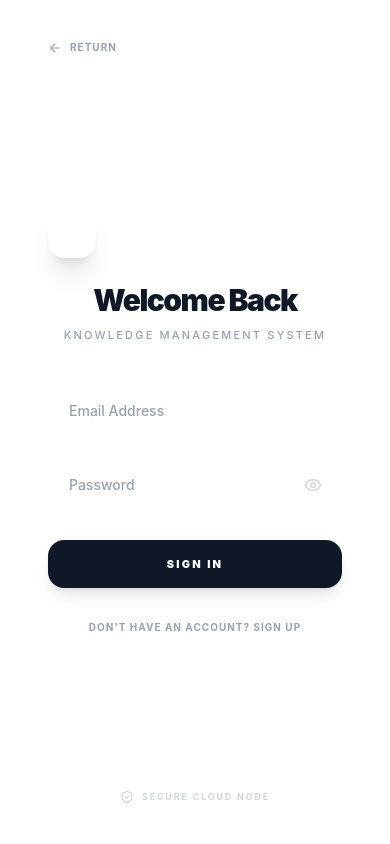
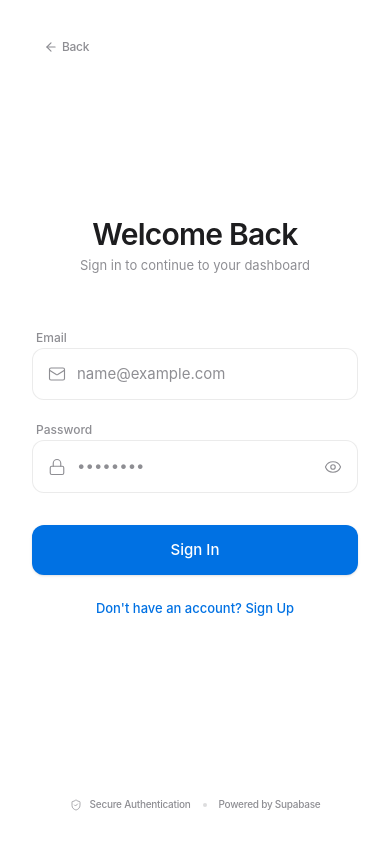
Before and after one commit to Mr-Savat/Conversational-AI-Knowledge-System, a React (Vite) app: page /admin in a window 390 px wide. Both pictures are taken after a click on the button 373 px from the left and 39 px from the top of the page. Built offline with nearby package versions, Linux system fonts and the light colour scheme.

Commit message:
(developUpdateUI): update style page sign in style iphone

```diff
--- a/src/index.css
+++ b/src/index.css
@@ -406,6 +406,17 @@
   }
 }
 
+/* Shake animation for error feedback */
+@keyframes shake {
+  0%, 100% { transform: translateX(0); }
+  25% { transform: translateX(-4px); }
+  75% { transform: translateX(4px); }
+}
+
+.animate-shake {
+  animation: shake 0.3s cubic-bezier(0.36, 0.07, 0.19, 0.97) both;
+}
+
 .animate-bounce {
   animation: bounce 1.4s infinite ease-in-out both;
 }
--- a/src/pages/admin/AdminLoginPage.jsx
+++ b/src/pages/admin/AdminLoginPage.jsx
@@ -1,6 +1,6 @@
 import { useState, useEffect } from 'react';
 import { useNavigate } from 'react-router-dom';
-import { Brain, Eye, EyeOff, ArrowLeft, Mail, Lock, User, ShieldCheck } from 'lucide-react';
+import { Eye, EyeOff, ArrowLeft, Mail, Lock, User, ShieldCheck, Sparkles } from 'lucide-react';
 import MetaBalls from '../../components/MetaBalls';
 import { useAdminStore } from '../../store/adminStore';
 
@@ -36,86 +36,123 @@ export default function AdminLoginPage() {
   };
 
   return (
-    <div className="h-screen w-full grid grid-cols-1 md:grid-cols-2 overflow-hidden bg-white select-none">
+    <div className="h-screen w-full grid grid-cols-1 md:grid-cols-2 overflow-hidden bg-white dark:bg-black select-none">
 
-      {/* ── LEFT PANEL — 50% Simple Form ── */}
-      <div className="flex flex-col h-full px-12 lg:px-20 py-10 relative bg-white">
+      {/* ── LEFT PANEL — iPhone Style Login Form ── */}
+      <div className="flex flex-col h-full px-8 lg:px-16 py-8 relative bg-white dark:bg-black">
 
-        {/* Back Link */}
+        {/* Back Link - iPhone Style */}
     <button
   onClick={() => navigate('/')}
-          className="flex items-center gap-2 text-[10px] font-bold uppercase tracking-widest text-gray-400 hover:text-admin-800 transition-all duration-300"
+  className="
+    group flex items-center w-fit gap-1 px-3 py-1.5 cursor-pointer rounded-full
+    text-[12px] font-medium tracking-tight
+    text-[#8e8e93] dark:text-[#98989e]
+    hover:text-[#0071e3] dark:hover:text-[#409cff]
+    hover:bg-[#0071e3]/5 dark:hover:bg-[#0a84ff]/10
+    transition-all duration-300 ease-out
+    active:scale-95
+  "
 >
-          <ArrowLeft size={14} />
-          Return
+  <ArrowLeft
+    size={14}
+    className="transform group-hover:-translate-x-1 transition-transform duration-300 ease-out"
+  />
+  <span className="relative">
+    Back
+  </span>
 </button>
+        <div className="flex-1 flex flex-col justify-center max-w-md mx-auto w-full animate-fade-in">
 
-        <div className="flex-1 flex flex-col justify-center max-w-100 mx-auto w-full animate-in fade-in slide-in-from-bottom-2 duration-700">
-
-          <div className="mb-10 text-center md:text-left">
-             <div className="w-12 h-12 rounded-2xl bg-admin-800 flex items-center justify-center mb-6 shadow-xl shadow-admin-800/20">
-              <Brain size={24} className="text-white" strokeWidth={2} />
-            </div>
-            <h1 className="text-3xl font-black text-gray-900 tracking-tighter leading-tight">
-              {isSignUp ? 'Join the Console' : 'Welcome Back'}
+          {/* Logo & Title - iPhone Style */}
+          <div className="mb-12 text-center md:text-left">
+            <h1 className="text-3xl font-semibold text-[#1d1d1f] dark:text-white tracking-tight">
+              {isSignUp ? 'Create Account' : 'Welcome Back'}
             </h1>
-            <p className="text-[11px] font-medium text-gray-400 mt-2 uppercase tracking-[0.2em]">
-              Knowledge Management System
+            <p className="text-[13px] text-[#8e8e93] dark:text-[#98989e] mt-1">
+              {isSignUp ? 'Start managing your knowledge base' : 'Sign in to continue to your dashboard'}
             </p>
           </div>
 
-          <form onSubmit={handleSubmit} className="space-y-5">
+          <form onSubmit={handleSubmit} className="space-y-4">
             {isSignUp && (
               <div className="space-y-1">
+                <label className="text-[12px] font-medium text-[#8e8e93] dark:text-[#98989e] ml-1">
+                  Full Name
+                </label>
+                <div className="relative">
+                  <User size={18} className="absolute left-4 top-1/2 -translate-y-1/2 text-[#8e8e93]" strokeWidth={1.5} />
                   <input
                     type="text"
                     value={name}
                     onChange={(e) => setName(e.target.value)}
-                  placeholder="Full Name"
-                  className="w-full px-5 py-4 bg-admin-50 border border-transparent rounded-2xl focus:bg-white focus:border-admin-400 transition-all outline-none font-medium text-sm text-gray-900 placeholder:text-gray-400"
+                    placeholder="John Appleseed"
+                    className="w-full pl-11 pr-4 py-3.5 bg-white dark:bg-[#1c1c1e] border border-black/[0.08] dark:border-white/[0.08] rounded-xl focus:border-[#0071e3] dark:focus:border-[#0a84ff] focus:outline-none focus:ring-1 focus:ring-[#0071e3]/20 dark:focus:ring-[#0a84ff]/20 transition-all text-[15px] text-[#1d1d1f] dark:text-white placeholder:text-[#8e8e93]"
                   />
+                </div>
               </div>
             )}
 
             <div className="space-y-1">
+              <label className="text-[12px] font-medium text-[#8e8e93] dark:text-[#98989e] ml-1">
+                Email
+              </label>
+              <div className="relative">
+                <Mail size={18} className="absolute left-4 top-1/2 -translate-y-1/2 text-[#8e8e93]" strokeWidth={1.5} />
                 <input
                   type="email"
                   value={email}
                   onChange={(e) => setEmail(e.target.value)}
-                placeholder="Email Address"
-                className="w-full px-5 py-4 bg-admin-50 border border-transparent rounded-2xl focus:bg-white focus:border-admin-400 transition-all outline-none font-medium text-sm text-gray-900 placeholder:text-gray-400"
+                  placeholder="name@example.com"
+                  className="w-full pl-11 pr-4 py-3.5 bg-white dark:bg-[#1c1c1e] border border-black/[0.08] dark:border-white/[0.08] rounded-xl focus:border-[#0071e3] dark:focus:border-[#0a84ff] focus:outline-none focus:ring-1 focus:ring-[#0071e3]/20 dark:focus:ring-[#0a84ff]/20 transition-all text-[15px] text-[#1d1d1f] dark:text-white placeholder:text-[#8e8e93]"
                 />
               </div>
+            </div>
 
+            <div className="space-y-1">
+              <label className="text-[12px] font-medium text-[#8e8e93] dark:text-[#98989e] ml-1">
+                Password
+              </label>
               <div className="relative group">
+                <Lock size={18} className="absolute left-4 top-1/2 -translate-y-1/2 text-[#8e8e93]" strokeWidth={1.5} />
                 <input
                   type={showPassword ? 'text' : 'password'}
                   value={password}
                   onChange={(e) => setPassword(e.target.value)}
-                placeholder="Password"
-                className="w-full px-5 py-4 bg-admin-50 border border-transparent rounded-2xl focus:bg-white focus:border-admin-400 transition-all outline-none font-medium text-sm text-gray-900 placeholder:text-gray-400"
+                  placeholder="••••••••"
+                  className="w-full pl-11 pr-12 py-3.5 bg-white dark:bg-[#1c1c1e] border border-black/[0.08] dark:border-white/[0.08] rounded-xl focus:border-[#0071e3] dark:focus:border-[#0a84ff] focus:outline-none focus:ring-1 focus:ring-[#0071e3]/20 dark:focus:ring-[#0a84ff]/20 transition-all text-[15px] text-[#1d1d1f] dark:text-white placeholder:text-[#8e8e93]"
                 />
                 <button
                   type="button"
                   onClick={() => setShowPassword(!showPassword)}
-                className="absolute right-5 top-1/2 -translate-y-1/2 text-gray-300 hover:text-admin-800 transition-colors"
+                  className="absolute right-4 top-1/2 -translate-y-1/2 text-[#8e8e93] hover:text-[#0071e3] dark:hover:text-[#0a84ff] transition-colors"
                 >
-                {showPassword ? <EyeOff size={18} /> : <Eye size={18} />}
+                  {showPassword ? <EyeOff size={18} strokeWidth={1.5} /> : <Eye size={18} strokeWidth={1.5} />}
                 </button>
+              </div>
             </div>
 
             {authError && (
-              <p className="text-[11px] font-bold text-red-500 text-center bg-red-50 py-2 rounded-lg animate-pulse">
+              <div className="bg-red-50 dark:bg-red-950/30 border border-red-200 dark:border-red-800 rounded-xl p-3 animate-shake">
+                <p className="text-[12px] font-medium text-red-600 dark:text-red-400 text-center">
                   {authError}
                 </p>
+              </div>
             )}
 
             <button
               type="submit"
               disabled={isSubmitting}
-              className="w-full py-4 bg-gray-900 hover:bg-admin-800 text-white rounded-2xl font-black uppercase tracking-[0.2em] text-[11px] transition-all duration-300 shadow-lg hover:shadow-admin-800/20 disabled:opacity-50 active:scale-[0.98] mt-2"
+              className="w-full py-3.5 cursor-pointer bg-[#0071e3] hover:bg-[#0077ed] text-white rounded-xl font-medium text-[15px] transition-all active:scale-[0.98] disabled:opacity-50 disabled:cursor-not-allowed mt-4 shadow-sm"
             >
-              {isSubmitting ? 'Authenticating...' : isSignUp ? 'Register Account' : 'Sign In'}
+              {isSubmitting ? (
+                <span className="flex items-center justify-center gap-2">
+                  <span className="w-4 h-4 border-2 border-white/30 border-t-white rounded-full animate-spin" />
+                  {isSignUp ? 'Creating Account...' : 'Signing In...'}
+                </span>
+              ) : (
+                isSignUp ? 'Create Account' : 'Sign In'
+              )}
             </button>
           </form>
 
@@ -124,40 +161,36 @@ export default function AdminLoginPage() {
               setIsSignUp(!isSignUp);
               useAdminStore.getState().authError = null;
             }}
-            className="mt-8 text-[10px] font-bold uppercase tracking-widest text-gray-400 hover:text-admin-800 transition-colors text-center"
+            className="mt-6 text-[13px] cursor-pointer font-medium text-[#0071e3] dark:text-[#0a84ff] hover:opacity-80 transition-colors text-center"
           >
-            {isSignUp ? 'Already have an account? Log In' : "Don't have an account? Sign Up"}
+            {isSignUp ? 'Already have an account? Sign In' : "Don't have an account? Sign Up"}
           </button>
         </div>
 
-        <div className="flex items-center gap-2 text-gray-300 justify-center">
-          <ShieldCheck size={14} />
-          <span className="text-[9px] font-bold uppercase tracking-[0.2em]">Secure Cloud Node</span>
+        {/* Footer - iPhone Style */}
+        <div className="flex items-center justify-center gap-2 text-[#8e8e93] dark:text-[#98989e] mt-6">
+          <ShieldCheck size={12} strokeWidth={1.5} />
+          <span className="text-[10px] font-medium tracking-tight">Secure Authentication</span>
+          <span className="w-1 h-1 rounded-full bg-[#8e8e93]/30 mx-1" />
+          <span className="text-[10px] font-medium tracking-tight">Powered by Supabase</span>
         </div>
       </div>
 
-      {/* ── RIGHT PANEL — 50% MetaBalls ── */}
-      <div className="hidden md:block relative bg-admin-950 overflow-hidden h-full">
-        <div className="absolute inset-0 opacity-80 scale-110">
+      {/* ── RIGHT PANEL — MetaBalls with iPhone Style ── */}
+      <div className="hidden md:block relative bg-linear-to-br from-[#0071e3] to-[#34aadc] overflow-hidden h-full">
+        <div className="absolute inset-0 opacity-70">
           <MetaBalls
             color="#ffffff"
             cursorBallColor="#ffffff"
             cursorBallSize={2}
-            ballCount={20}
-            animationSize={28}
+            ballCount={25}
+            animationSize={32}
             enableMouseInteraction
             enableTransparency={true}
-            hoverSmoothness={0.15}
-            clumpFactor={1}
-            speed={0.25}
+            hoverSmoothness={0.2}
+            clumpFactor={1.2}
+            speed={0.3}
           />
-        </div>
-
-        {/* Subtle Branding over animation */}
-        <div className="absolute inset-0 flex items-center justify-center pointer-events-none">
-            <div className="text-center">
-                <h2 className="text-white/10 text-8xl font-black uppercase tracking-tighter select-none">RAG</h2>
-            </div>
         </div>
       </div>
     </div>
```
Lines whose indentation alone changed are shown as unchanged.
